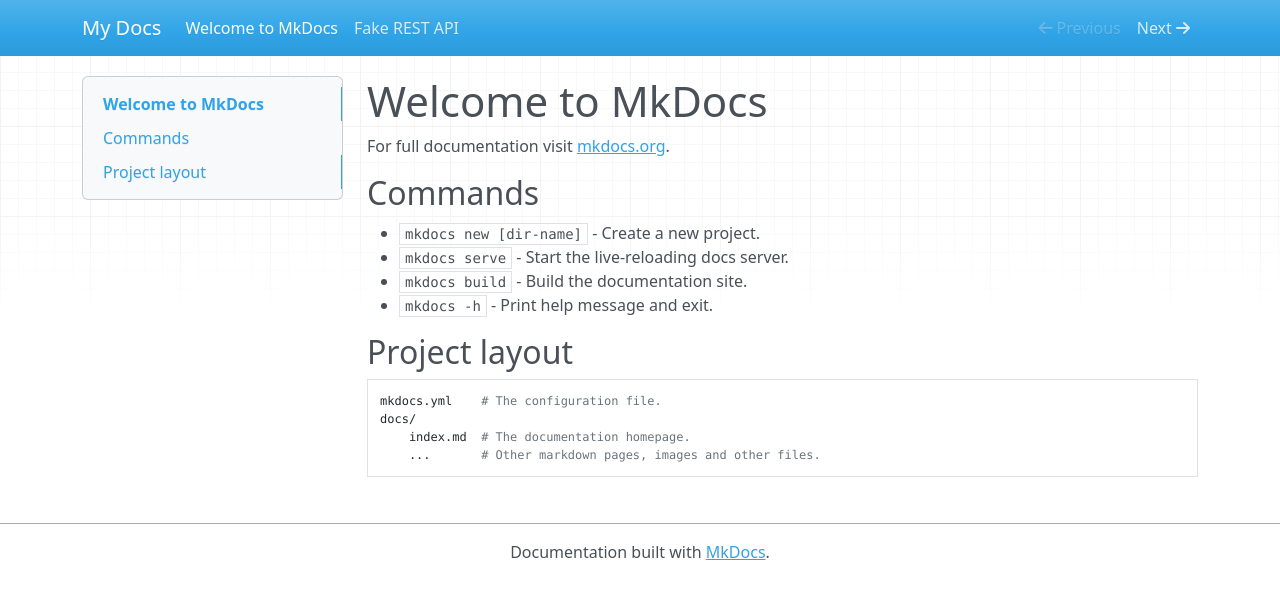
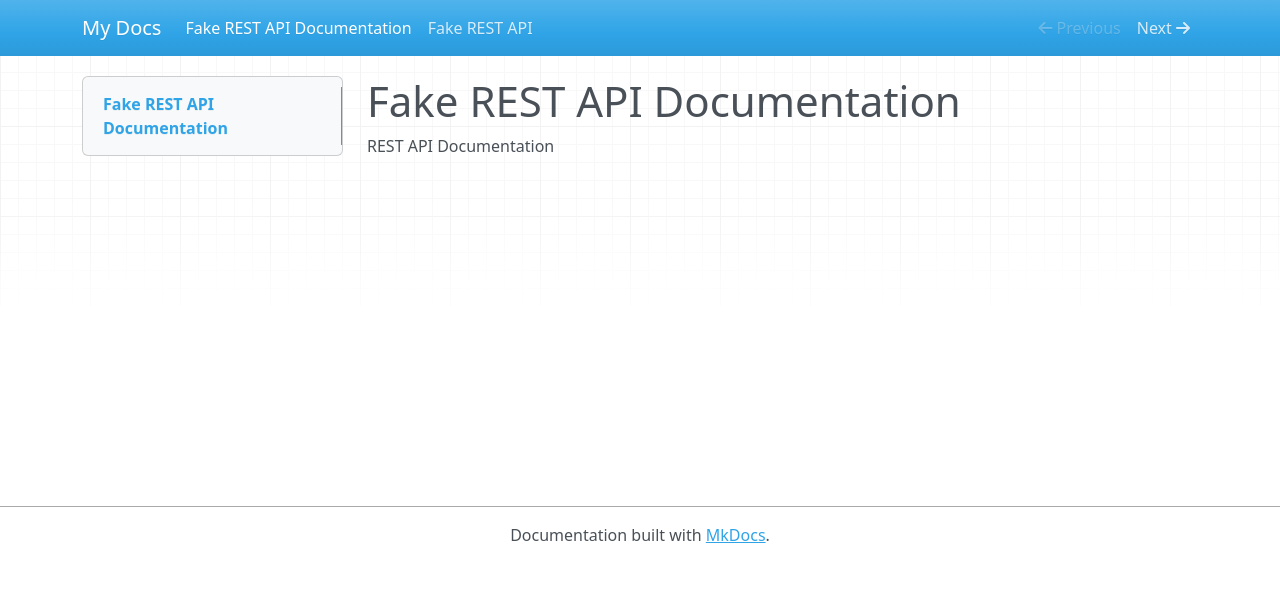
Before and after one commit to AllenInstitute/DemoMkdocsOpenAPI, an MkDocs documentation site: the page built from docs/index.md, in a window 1280 px wide. Shown: the top 599 px of the page. Built offline with MkDocs 1.6.1, drawn with Linux system fonts in a browser that asks for light colours; nearby versions of some CDN libraries.

Commit message:
Update index.md

```diff
--- a/docs/index.md
+++ b/docs/index.md
@@ -1,17 +1,3 @@
-# Welcome to MkDocs
+# Fake REST API Documentation
 
-For full documentation visit [mkdocs.org](https://www.mkdocs.org).
-
-## Commands
-
-* `mkdocs new [dir-name]` - Create a new project.
-* `mkdocs serve` - Start the live-reloading docs server.
-* `mkdocs build` - Build the documentation site.
-* `mkdocs -h` - Print help message and exit.
-
-## Project layout
-
-    mkdocs.yml    # The configuration file.
-    docs/
-        index.md  # The documentation homepage.
-        ...       # Other markdown pages, images and other files.
+REST API Documentation
```
